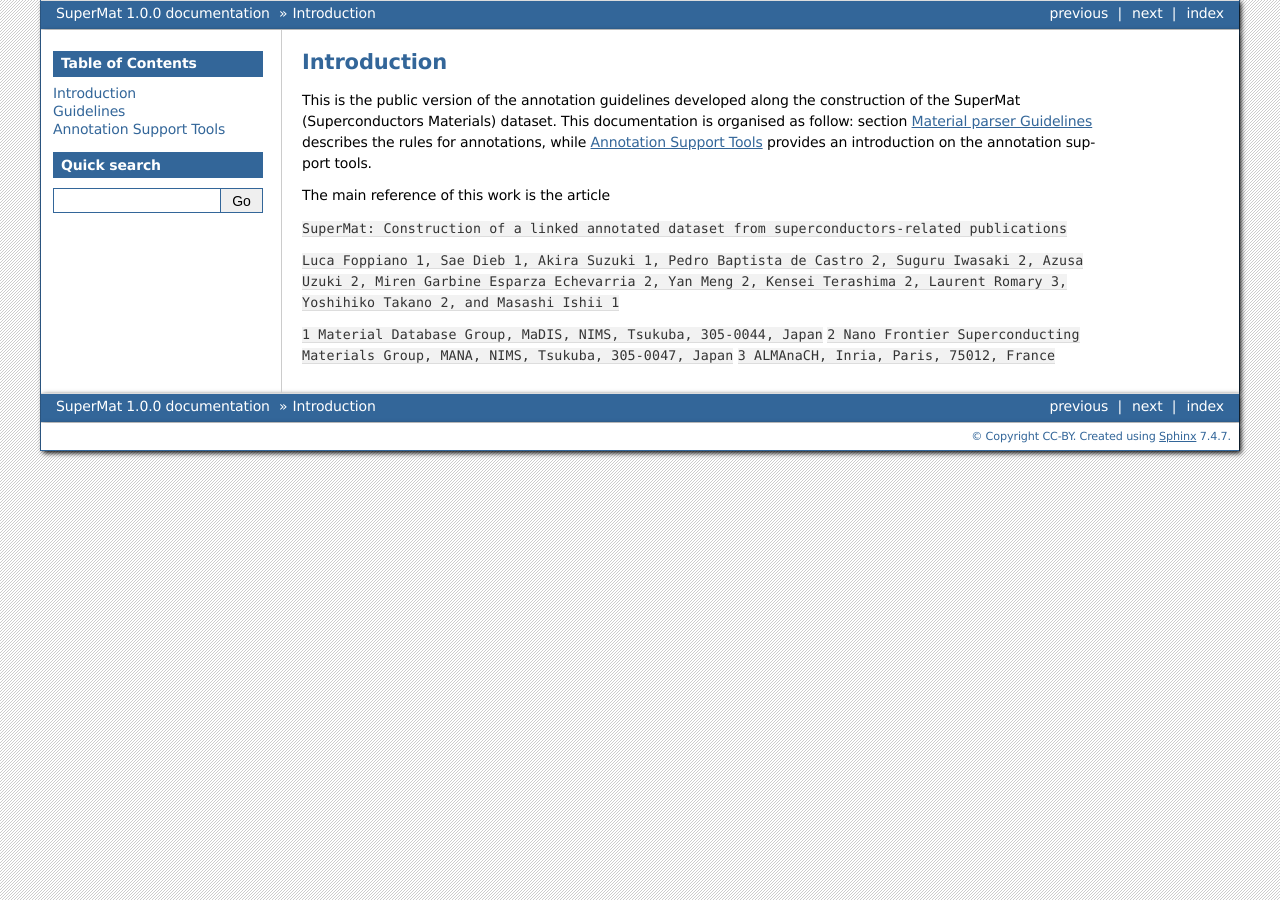
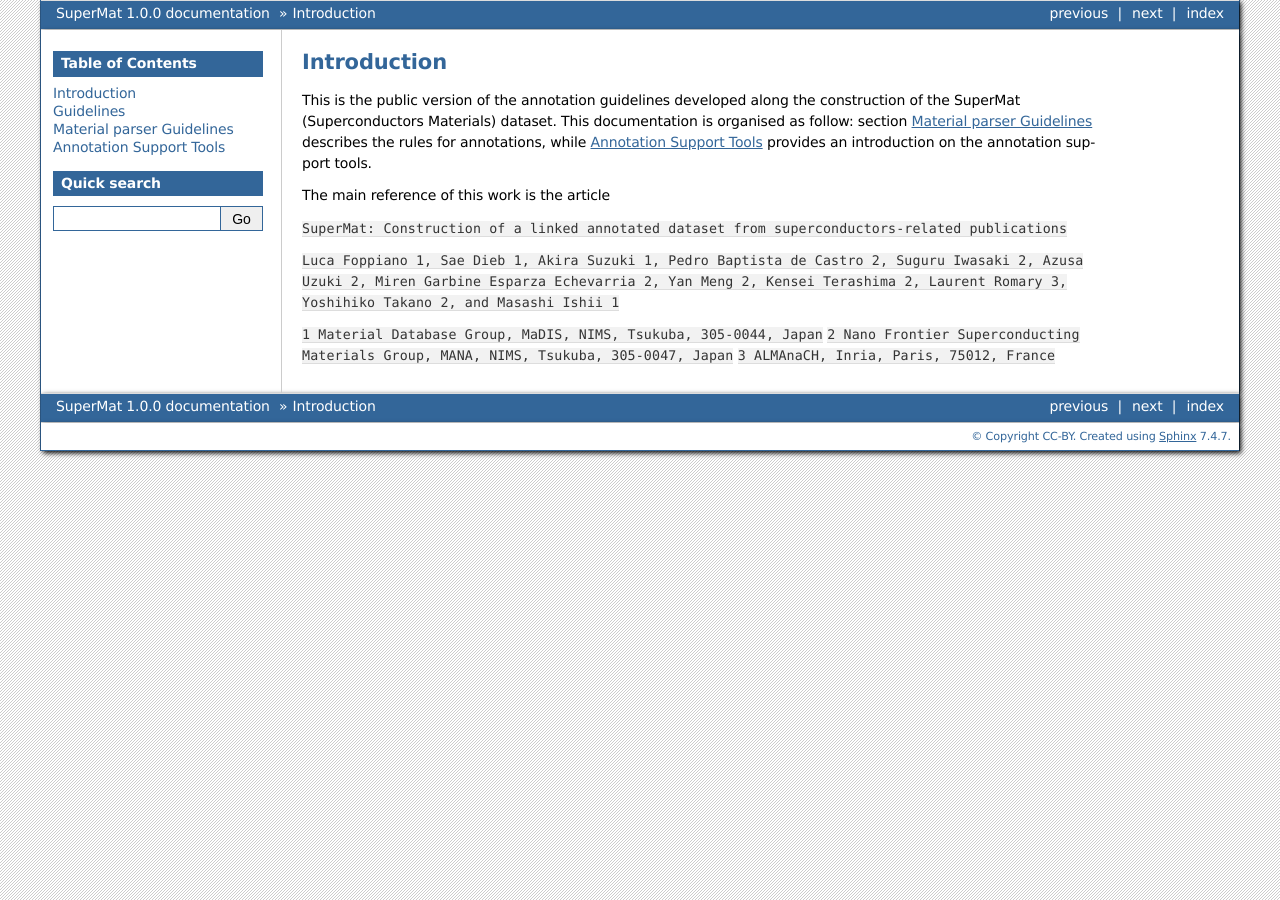
Before and after one commit to lfoppiano/SuperMat, a Sphinx documentation site: the page built from docs/introduction.rst, in a window 1280 px wide. Built offline with Sphinx 7.4.7, drawn with Linux system fonts in a browser that asks for light colours.

Commit message:
add link to page

```diff
--- a/docs/index.rst
+++ b/docs/index.rst
@@ -5,4 +5,5 @@ SuperMat corpus: annotation guidelines
 
   introduction.rst
   guidelines.rst
+  guidelines-material-parser.rst
   annotation-tool.rst
```
